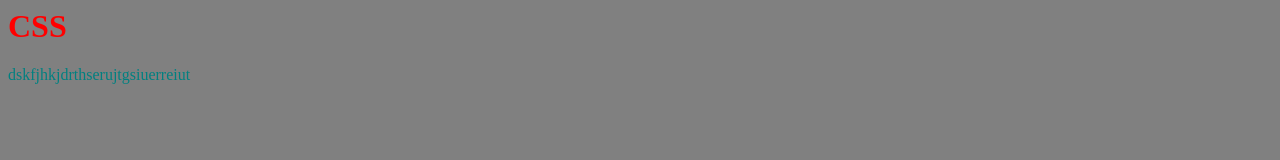
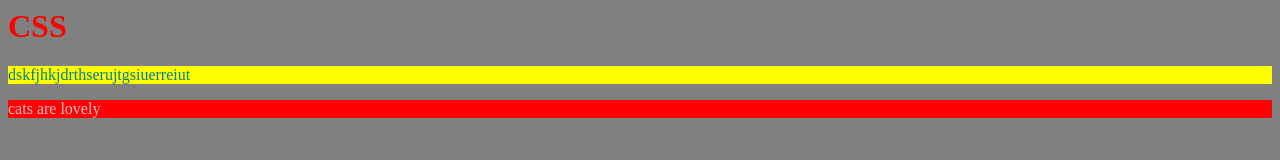
Before and after one commit to ACG6th/css, a plain HTML site: page index.html in a window 1280 px wide. Drawn offline with Linux system fonts and the light colour scheme.

Commit message:
Update index.html

```diff
--- a/index.html
+++ b/index.html
@@ -6,9 +6,11 @@
 	<body class="what">
 	<h1>CSS</h1>
 	<p class="meow">dskfjhkjdrthserujtgsiuerreiut</p>
+	<p id="important">cats are lovely</p>
 	<style type="text/css">
 	.what{background-color: grey; color: red}
-	.meow{background-color: dark-green; color: teal}
+	.meow{background-color: yellow; color: teal}
+	#important {background-color: red; color: pink}
 	</style>
 	</body>
 	</html>
```
